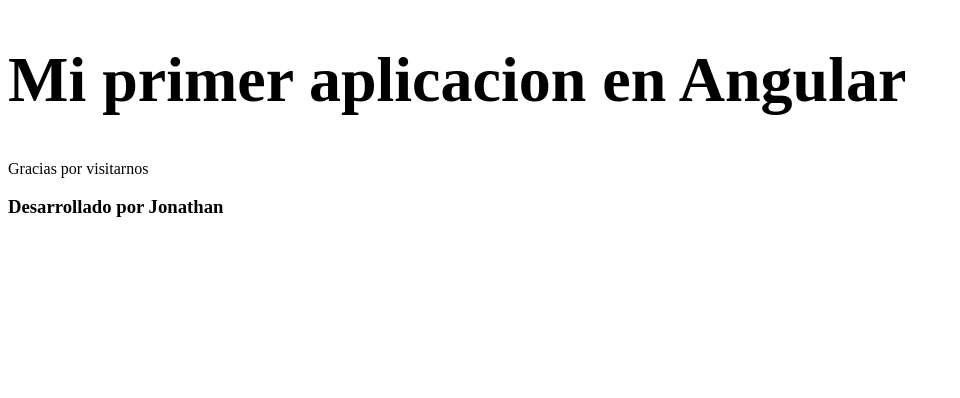
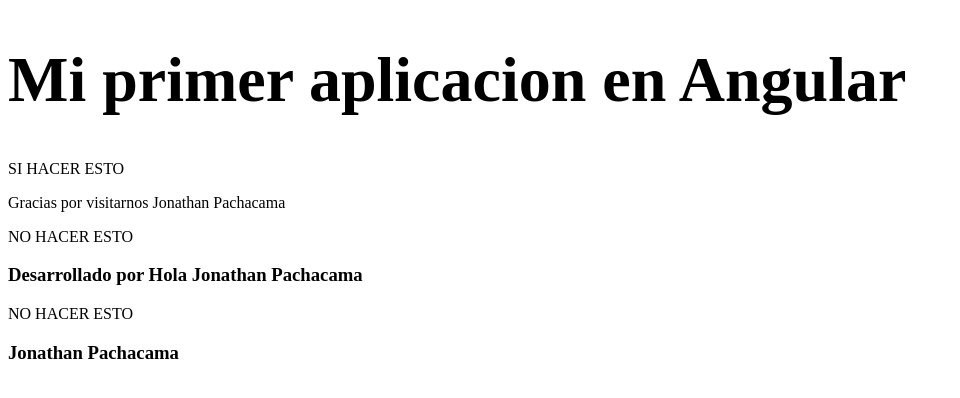
Before and after one commit to JonathaPachacama/TWJ-2017-A, an Angular app in the folder 04-Angular/A-Web/: page / in a window 1280 px wide. Shown: the top 398 px of the page, without its empty margins (0-960 px from the left). Built offline with nearby package versions, Linux system fonts and the light colour scheme.

Commit message:
interface

```diff
--- a/04-Angular/A-Web/src/app/app.component.html
+++ b/04-Angular/A-Web/src/app/app.component.html
@@ -9,5 +9,19 @@
 </h1>
 
 
-<p>Gracias por visitarnos</p>
-<h3>Desarrollado por {{usuario.nombre}}</h3>
+<!-- <p>Gracias por visitarnos</p> -->
+SI HACER ESTO
+<p>Gracias por visitarnos {{usuario.nombre}} {{usuario.apellido}}</p>
+
+<!--<h3>Desarrollado por {{usuario.nombre}}</h3>-->
+
+
+NO HACER ESTO
+<h3>Desarrollado por {{
+    saludar(usuario.nombre,usuario.apellido)}}
+
+  </h3>
+
+NO HACER ESTO
+<h3>{{usuario.nombre +" " + usuario.apellido}}
+  </h3>
```
